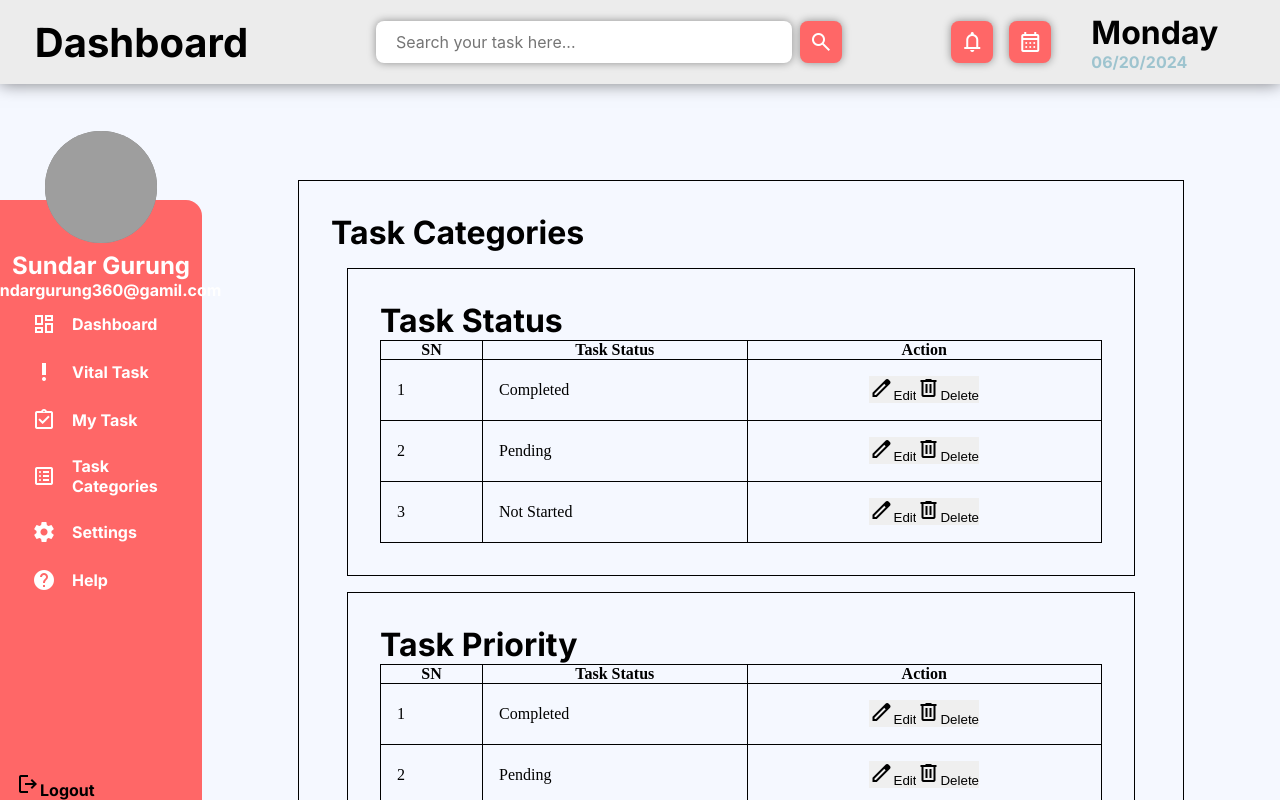
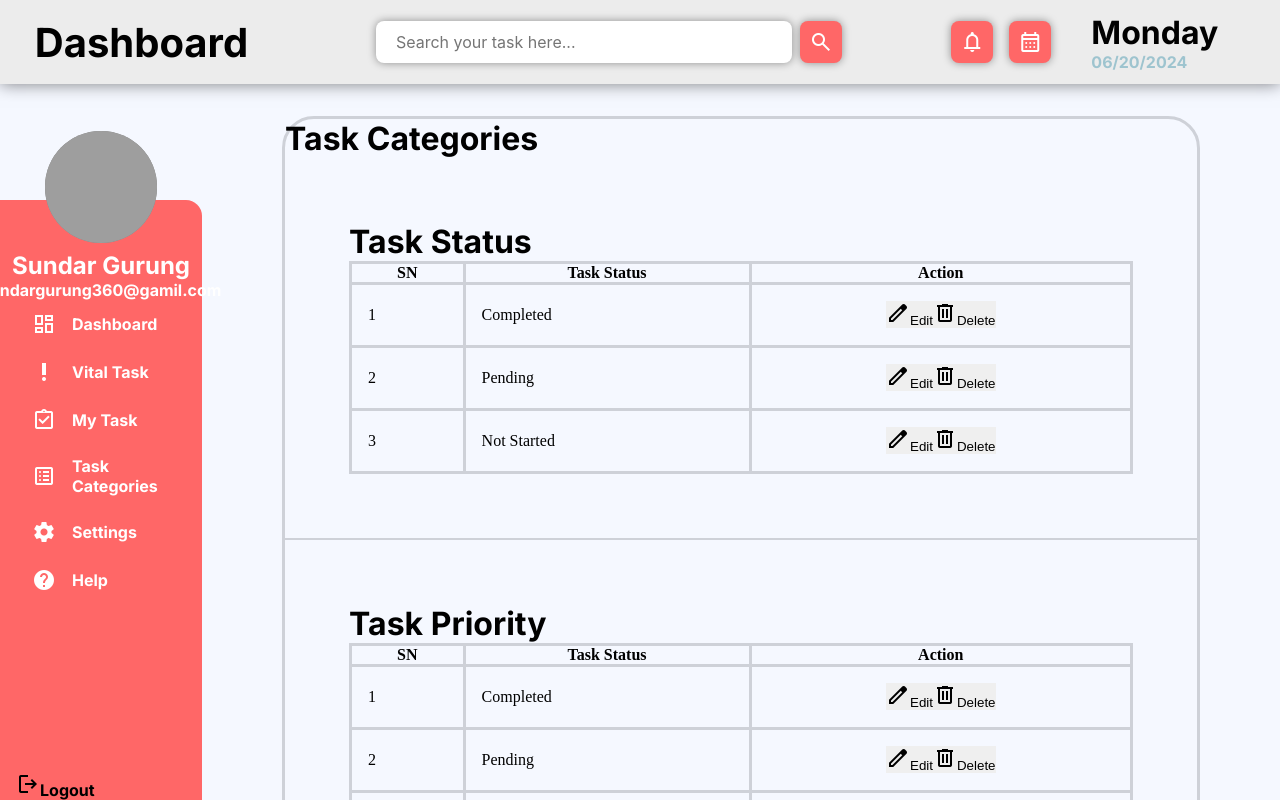
Before and after one commit to pewpil/to-do-app, a React (Vite) app: page / in a window 1280 px wide. Built offline with nearby package versions, Linux system fonts and the light colour scheme; grey boxes are pictures that could not be loaded; a web font is replaced by a local one.

Commit message:
need to continue to design table later (border-radius)

```diff
--- a/src/Section/Section.css
+++ b/src/Section/Section.css
@@ -44,3 +44,14 @@
 	border-radius: 2rem;
 	flex: 6 6;
 }
+
+#task_categories {
+	border: 3px #ced1d8 solid;
+	border-radius: 2rem;
+}
+
+#task_status, #task_priority {
+	padding: 2rem;
+	margin: 2rem;
+	border-radius: 2rem;
+}
--- a/src/TaskCategories/Table/Table.module.css
+++ b/src/TaskCategories/Table/Table.module.css
@@ -8,11 +8,11 @@
 .table_cell {
 	padding: 1rem;
 	margin: 0px;
-	border: 1px solid black;
+	border: 3px #ced1d8 solid;
 }
 
 .table_header {
-	border: 1px solid black;
+	border: 3px #ced1d8 solid;
 }
 
 .action_cell {
--- a/src/TaskCategories/TaskCategories.jsx
+++ b/src/TaskCategories/TaskCategories.jsx
@@ -7,6 +7,7 @@ function TaskCategories() {
 	return (
 		<div id={styles.task_categories}>
 			<Section
+				page_style="task_categories"
 				title="Task Categories"
 				action={
 					<button>
@@ -16,6 +17,7 @@ function TaskCategories() {
 				content={
 					<>
 						<Section
+							page_style="task_status"
 							title="Task Status"
 							action={
 								<button>
@@ -25,7 +27,9 @@ function TaskCategories() {
 							}
 							content={<Table></Table>}
 						></Section>
+					<hr id={styles.hrule}/>
 						<Section
+							page_style="task_priority"
 							title="Task Priority"
 							action={
 								<button>
--- a/src/TaskCategories/TaskCategories.module.css
+++ b/src/TaskCategories/TaskCategories.module.css
@@ -1,10 +1,14 @@
 #task_categories {
 	grid-column: 4 / 20;
 	grid-row: 3 / 20;
-	padding: 5rem;
+	padding: 2rem 5rem 2rem 5rem;
 	overflow: scroll;
 }
 
 #table {
 	width: 100%;
 }
+
+#hrule {
+	border: 1px #ced1d8 solid;
+}
```
Lines whose indentation alone changed are shown as unchanged.
